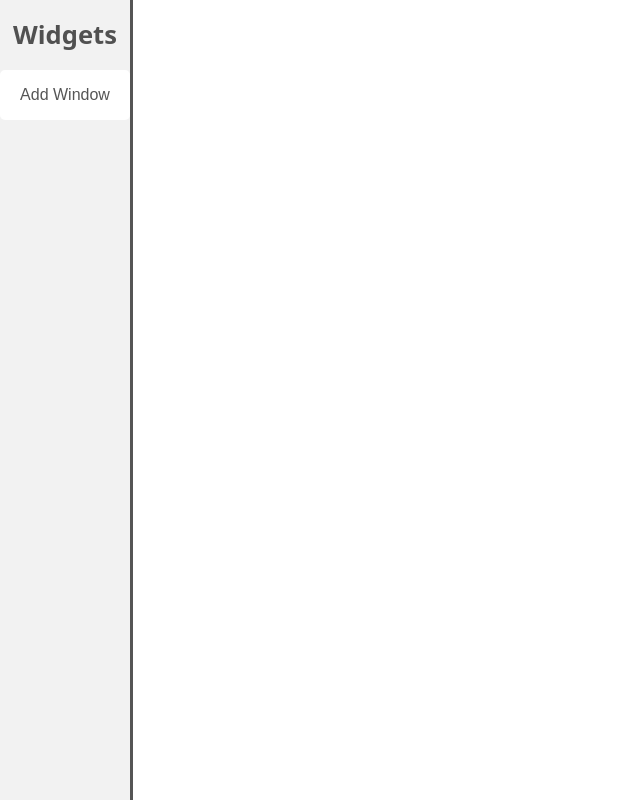
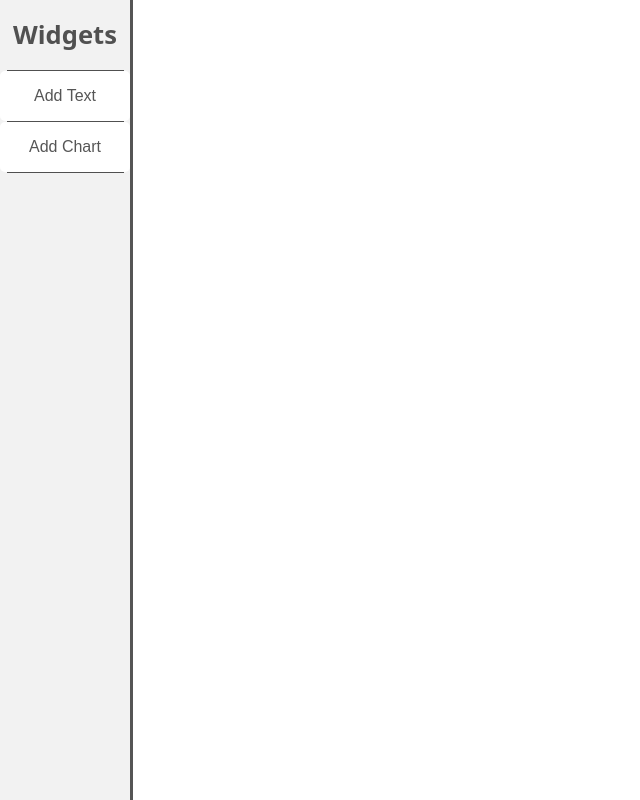
Before and after one commit to KayJayx/insight, a React (Vite) app: page / in a window 1280 px wide. Shown: the whole page, without its empty margins (0-640 px from the left). Built offline with nearby package versions, Linux system fonts and the light colour scheme.

Commit message:
Added More Buttons To Side Panel
Also made the buttons appear nicer

```diff
--- a/src/components/SidePanel.jsx
+++ b/src/components/SidePanel.jsx
@@ -5,11 +5,16 @@ function SidePanel({ onAddWindow }) {
 
       {/* Widgets Title */}
       <h3>Widgets</h3>
-
+      <hr />
       {/* First Button */}
       <button className="icon-button" onClick={onAddWindow}>
-        Add Window
+        Add Text
       </button>
+      <hr />
+      <button className="icon-button" onClick={onAddWindow}>
+        Add Chart
+      </button>
+      <hr />
 
     </div>
   );
```
